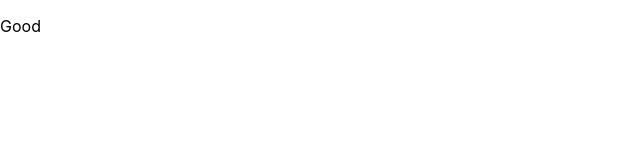
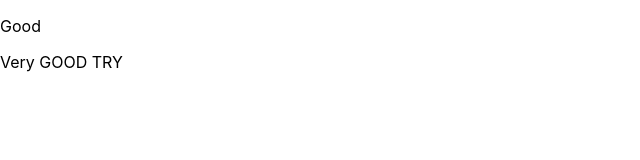
Before and after one commit to dburdin/Test-task, a React (Create React App) app: page / in a window 1280 px wide. Shown: the top 160 px of the page, without its empty margins (0-640 px from the left). Built offline with nearby package versions, Linux system fonts and the light colour scheme.

Commit message:
ready build page

```diff
--- a/src/components/Followers/Followers.jsx
+++ b/src/components/Followers/Followers.jsx
@@ -3,6 +3,7 @@ export const Followers = () => {
     <div className="App">
       <header className="App-header">
         <p>Good</p>
+        <p>Very GOOD TRY</p>
       </header>
     </div>
   );
```
